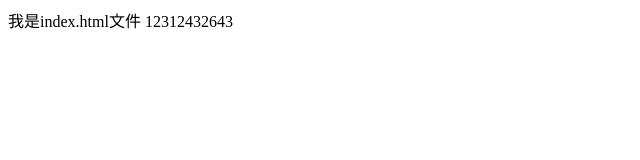
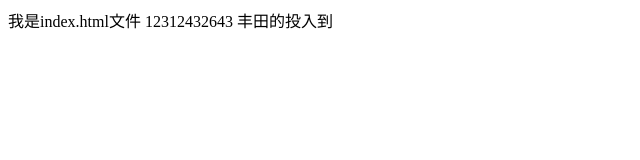
Before and after one commit to czn12can/git-demo, a plain HTML site: page index.html in a window 1280 px wide. Shown: the whole page, without its empty margins (0-640 px from the left). Drawn offline with Linux system fonts and the light colour scheme.

Commit message:
A第三次提交

```diff
--- a/index.html
+++ b/index.html
@@ -7,5 +7,6 @@
 <body>
 我是index.html文件
 12312432643
+丰田的投入到
 </body>
 </html>
```
